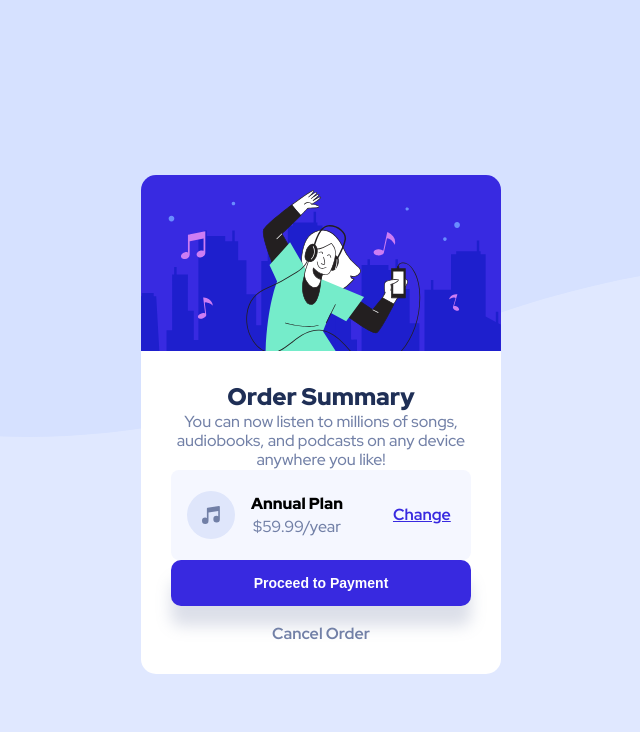
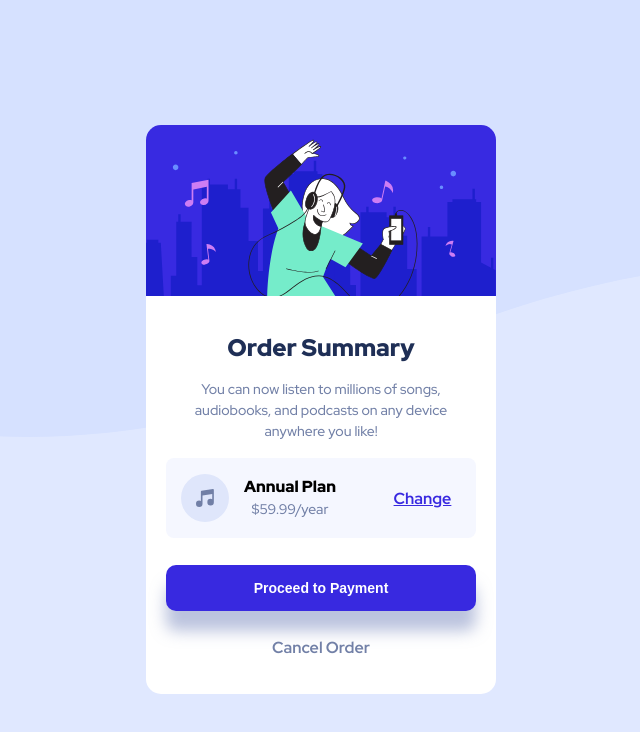
Before and after one commit to geekSamarth/order-summary-component, a plain HTML site: page index.html in a window 1280 px wide. Shown: the whole page, without its empty margins (319-959 px from the left). Drawn offline with Linux system fonts and the light colour scheme.

Commit message:
Styles Added

```diff
--- a/index.html
+++ b/index.html
@@ -33,11 +33,13 @@
           <img src="./images/illustration-hero.svg" alt="" />
         </div>
         <div class="wrapper">
-          <h2>Order Summary</h2>
-          <p>
+          <div class="head">
+            <h2>Order Summary</h2>
+            <p>
             You can now listen to millions of songs, audiobooks, and podcasts on
             any device anywhere you like!
-          </p>
+            </p>
+          </div>
           <div class="pricing">
             <img src="./images/icon-music.svg" alt="" />
             <div class="plans">
--- a/style.css
+++ b/style.css
@@ -16,8 +16,8 @@ body{
     align-items: center;
 }
 .main-content{
-    height: 450px;
-    width: 360px;
+    height: 550px;
+    width: 350px;
     display: flex;
     flex-direction: column;
 }
@@ -27,33 +27,40 @@ body{
     border-radius: 15px 15px 0 0;
 }
 .main-content .wrapper{
-    padding: 30px;
+    padding: 20px;
     background-color: white;
     margin-top: 0px;
     border-radius: 0 0 15px 15px;
+}
+.wrapper .head{
+    margin: 0 25px;
 }
 .wrapper h2{
     color: hsl(223, 47%, 23%);
     text-align: center;
     font-weight: 900;
+    margin-top: 1rem;
+    margin-bottom: 1rem;
 }
 .wrapper p{
-    font-size: 16px;
+    font-size: 14px;
     text-align: center;
     color: hsl(224, 23%, 55%);
     font-weight: 500;
-    line-height: 1.2;
+    line-height: 1.5;
+    margin-bottom: 1rem;
 }
 .wrapper .pricing{
-    height:90px;
+    height:80px;
     display: flex;
     align-items: center;
     background-color: hsl(225, 100%, 98%);
     border-radius: 8px;
+    margin-bottom: 1.7rem;
 }
 .wrapper .pricing img{
     height: 48px;
-    margin: 16px;
+    margin: 15px;
 }
 .wrapper .pricing .plans{
     display: flex;
@@ -62,7 +69,8 @@ body{
 }
 .plans span{
     font-weight: 900;
-    margin-bottom: 3px;
+    margin-top:16px;
+    margin-bottom: 2px;
 }
 .plans p{
     font-weight: 500;
@@ -70,11 +78,11 @@ body{
 .pricing a{
     color: hsl(245, 75%, 52%);
     font-weight: 700;
-    margin-left: 50px;
+    margin-left: 3.6rem;
 }
 .pricing a:hover{
     text-decoration: none;
-    color: hsl(241, 84%, 66%);
+    color: rgba(56, 41, 244, 0.75);
 }
 .wrapper .foot{
     display: flex;
@@ -93,7 +101,7 @@ body{
     color: white;
     font-weight: 700;
     font-size: 14px;
-    box-shadow: 0 20px 15px rgba(114, 128, 167, 0.25);
+    box-shadow: 0 20px 15px rgba(119, 135, 189, 0.5);
     /* margin-bottom: 25px; */
     margin-bottom: 1.1rem;
 }
@@ -103,9 +111,19 @@ body{
 .wrapper .foot span{
     font-weight: 700;
     color: hsl(224, 23%, 55%);
+    margin-top: 0.5rem;
+    margin-bottom: 1rem;
 }
 .wrapper .foot span:hover{
     font-weight: 900;
     color: hsl(223, 47%, 23%);
     cursor: pointer;
 }
+
+/* adding responsiveness using media queries*/
+
+@media screen and (max-width:375px) {
+    .order-component{
+        background:hsl(225, 100%, 94%) url('./images/pattern-background-mobile.svg')  no-repeat;
+    }
+}
```
